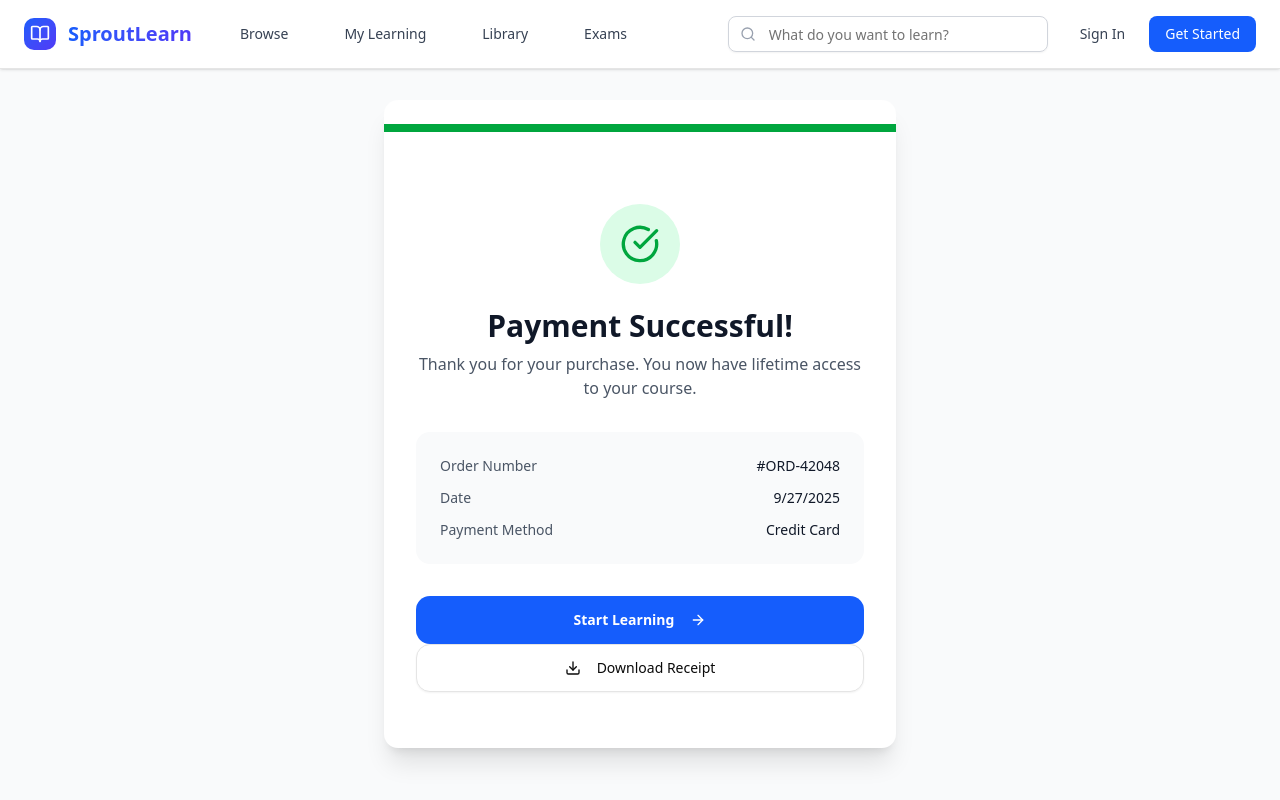
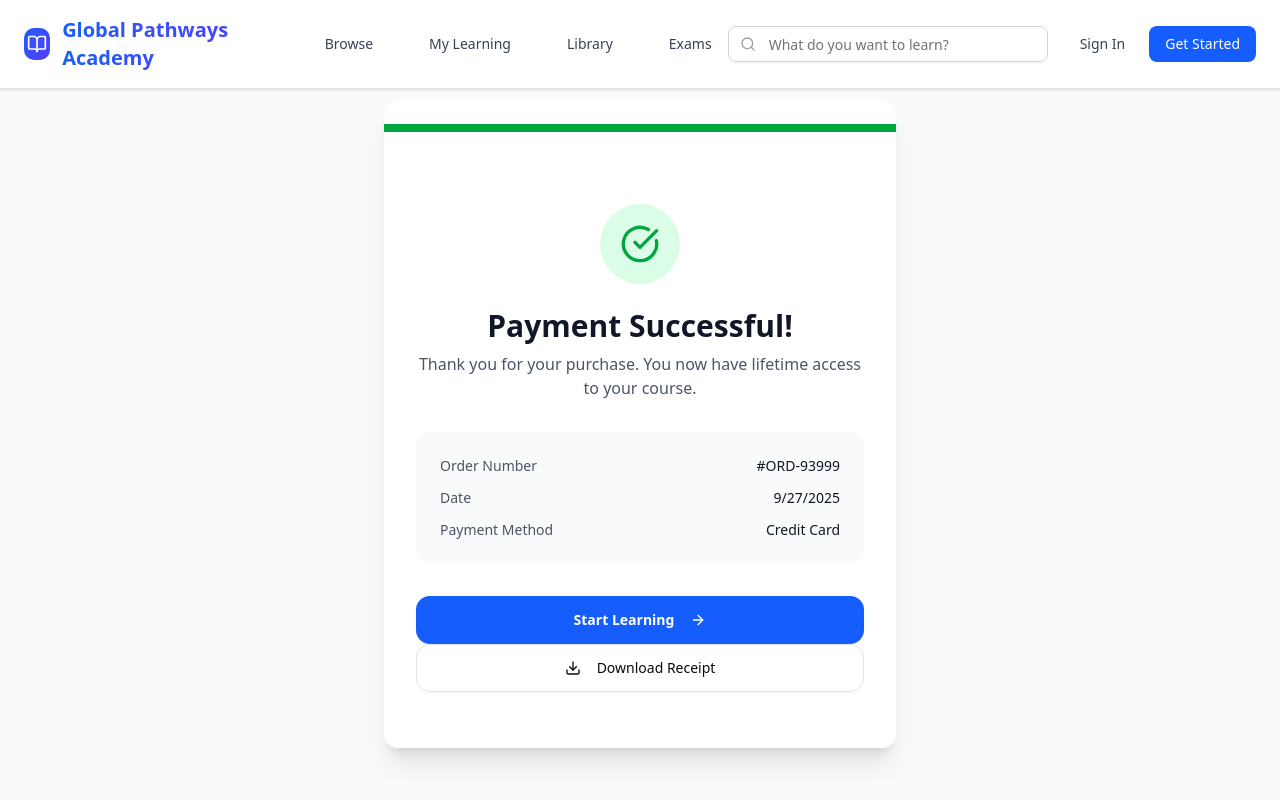
Before and after one commit to ake144/E-learning-center, a Next.js app: page /checkout/success in a window 1280 px wide. Shown: the top 800 px of the page. Built offline with nearby package versions, Linux system fonts and the light colour scheme.

Commit message:
feat: update branding to Global Pathways Academy and enhance payment flow with course slug integration

```diff
--- a/app/api/payment/chapa/initialize/route.ts
+++ b/app/api/payment/chapa/initialize/route.ts
@@ -9,7 +9,7 @@ const CHAPA_API_URL = 'https://api.chapa.co/v1/transaction/initialize';
 export async function POST(request: NextRequest) {
     try {
         const body = await request.json();
-        const { amount, email,currency, phone_number,redirect_url,payment_options,customizations, first_name, last_name, tx_ref } = body;
+        const { amount, email,currency, phone_number,redirect_url,payment_options,customizations, first_name, last_name, tx_ref, slug } = body;
 
         const payload: any = {
             amount: amount.toString(),
@@ -19,7 +19,7 @@ export async function POST(request: NextRequest) {
             last_name,
             tx_ref,
             callback_url: `${process.env.NEXT_PUBLIC_APP_URL || 'http://localhost:3000'}/api/payment/chapa/callback`,
-            return_url: redirect_url || `${process.env.NEXT_PUBLIC_APP_URL || 'http://localhost:3000'}/checkout/success`,
+            return_url: redirect_url || `${process.env.NEXT_PUBLIC_APP_URL || 'http://localhost:3000'}/checkout/success?slug=${slug}`,
             customization: {
                 title: 'Enrollment',
                 description: 'Payment for course access',
--- a/app/auth/login/page.tsx
+++ b/app/auth/login/page.tsx
@@ -98,7 +98,7 @@ export default function LoginPage() {
                             <BookOpen className="w-6 h-6 text-white" />
                         </div>
                         <span className="text-2xl font-bold bg-gradient-to-r from-blue-600 to-indigo-600 bg-clip-text text-transparent">
-                            SproutLearn
+                            Global Pathways Academy
                         </span>
                     </Link>
                 </div>
--- a/app/auth/signup/page.tsx
+++ b/app/auth/signup/page.tsx
@@ -142,7 +142,7 @@ export default function SignupPage() {
                             <BookOpen className="w-6 h-6 text-white" />
                         </div>
                         <span className="text-2xl font-bold bg-gradient-to-r from-blue-600 to-indigo-600 bg-clip-text text-transparent">
-                            SproutLearn
+                            Global Pathways Academy
                         </span>
                     </Link>
                 </div>
--- a/app/auth/verify/page.tsx
+++ b/app/auth/verify/page.tsx
@@ -151,7 +151,7 @@ export default function VerifyPage() {
                             <BookOpen className="w-6 h-6 text-white" />
                         </div>
                         <span className="text-2xl font-bold bg-gradient-to-r from-blue-600 to-indigo-600 bg-clip-text text-transparent">
-                            SproutLearn
+                            Global Pathways Academy
                         </span>
                     </Link>
                 </div>
--- a/app/checkout/[slug]/page.tsx
+++ b/app/checkout/[slug]/page.tsx
@@ -77,6 +77,7 @@ export default function CheckoutPage({ params }: { params: { slug: string } }) {
                                         lastName={user.name.split(' ')[1] || ''}
                                         txRef={txRef}
                                         phone_number={user.phone || ''}
+                                        courseSlug={course.slug}
                                     />
                                 )}
                             </div>
--- a/app/checkout/success/page.tsx
+++ b/app/checkout/success/page.tsx
@@ -4,8 +4,21 @@ import Link from "next/link"
 import { Button } from "@/components/ui/button"
 import { Card, CardContent } from "@/components/ui/card"
 import { CheckCircle, ArrowRight, Download } from "lucide-react"
+import { useSearchParams } from "next/navigation"
+import { useEffect, Suspense } from "react"
+import { useAuthStore } from "@/store/auth-store"
 
-export default function SuccessPage() {
+function SuccessContent() {
+    const searchParams = useSearchParams()
+    const slug = searchParams.get('slug')
+    const { enrollCourse } = useAuthStore()
+
+    useEffect(() => {
+        if (slug) {
+            enrollCourse(slug)
+        }
+    }, [slug, enrollCourse])
+
     return (
         <div className="min-h-screen bg-gray-50 pt-24 pb-12 flex items-center justify-center">
             <Card className="w-full max-w-lg border-0 shadow-xl overflow-hidden">
@@ -53,3 +66,11 @@ export default function SuccessPage() {
         </div>
     )
 }
+
+export default function SuccessPage() {
+    return (
+        <Suspense fallback={<div>Loading...</div>}>
+            <SuccessContent />
+        </Suspense>
+    )
+}
--- a/app/layout.tsx
+++ b/app/layout.tsx
@@ -16,8 +16,8 @@ const geistMono = Geist_Mono({
 });
 
 export const metadata: Metadata = {
-  title: "Create Next App",
-  description: "Generated by create next app",
+  title: "Global Pathways Academy",
+  description: "Unlock your potential with Global Pathways Academy",
 };
 
 export default function RootLayout({
--- a/app/page.tsx
+++ b/app/page.tsx
@@ -53,7 +53,7 @@ export default function StudentDashboard() {
           ) : (
             <div className="bg-gradient-to-r from-blue-600 to-indigo-600 rounded-2xl p-8 text-white shadow-xl">
               <div className="max-w-2xl">
-                <h1 className="text-4xl font-bold mb-4">Unlock Your Potential with SproutLearn</h1>
+                <h1 className="text-4xl font-bold mb-4">Unlock Your Potential with Global Pathways Academy</h1>
                 <p className="text-blue-100 text-lg mb-8">
                   Access world-class courses, hands-on projects, and job-ready certificates.
                   Start learning for free today.
--- a/components/checkout/chapa-button.tsx
+++ b/components/checkout/chapa-button.tsx
@@ -11,10 +11,11 @@ interface ChapaButtonProps {
     lastName: string
     txRef: string
     phone_number?: string
+    courseSlug: string
     onSuccess?: () => void
 }
 
-export function ChapaButton({ amount, email, firstName, lastName, phone_number, txRef }: ChapaButtonProps) {
+export function ChapaButton({ amount, email, firstName, lastName, phone_number, txRef, courseSlug }: ChapaButtonProps) {
     const [isLoading, setIsLoading] = useState(false)
 
     const handlePayment = async () => {
@@ -30,6 +31,7 @@ export function ChapaButton({ amount, email, firstName, lastName, phone_number,
                     last_name: lastName,
                     tx_ref: txRef,
                     phone_number,
+                    slug: courseSlug,
                     // payment_options: "telebirr,cbe_birr,amole,card",
 
                 }),
--- a/components/navigation.tsx
+++ b/components/navigation.tsx
@@ -36,7 +36,7 @@ export function Navigation() {
               <div className="w-8 h-8 bg-gradient-to-br from-blue-600 to-indigo-600 rounded-lg flex items-center justify-center">
                 <BookOpen className="w-5 h-5 text-white" />
               </div>
-              <h1 className="text-xl font-bold bg-gradient-to-r from-blue-600 to-indigo-600 bg-clip-text text-transparent">SproutLearn</h1>
+              <h1 className="text-xl font-bold bg-gradient-to-r from-blue-600 to-indigo-600 bg-clip-text text-transparent">Global Pathways Academy</h1>
             </Link>
 
             <nav className="hidden md:flex items-center gap-6">
```
